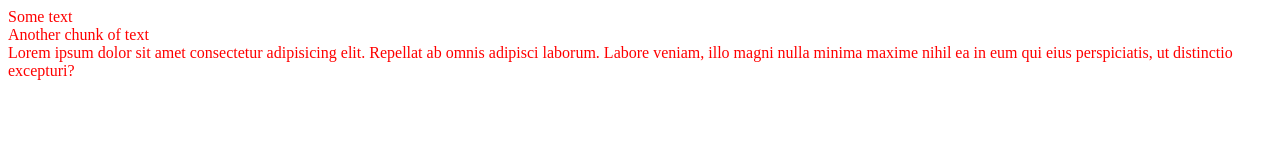
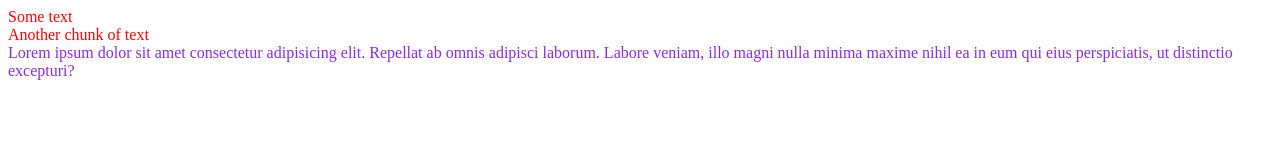
Before and after one commit to georgie-the-developer/git-test-project, a plain HTML site: page index.html in a window 1280 px wide. Drawn offline with Linux system fonts and the light colour scheme.

Commit message:
second commit

```diff
--- a/style.css
+++ b/style.css
@@ -1,3 +1,6 @@
 body {
   color: red;
 }
+.etc {
+  color: blueviolet;
+}
```
